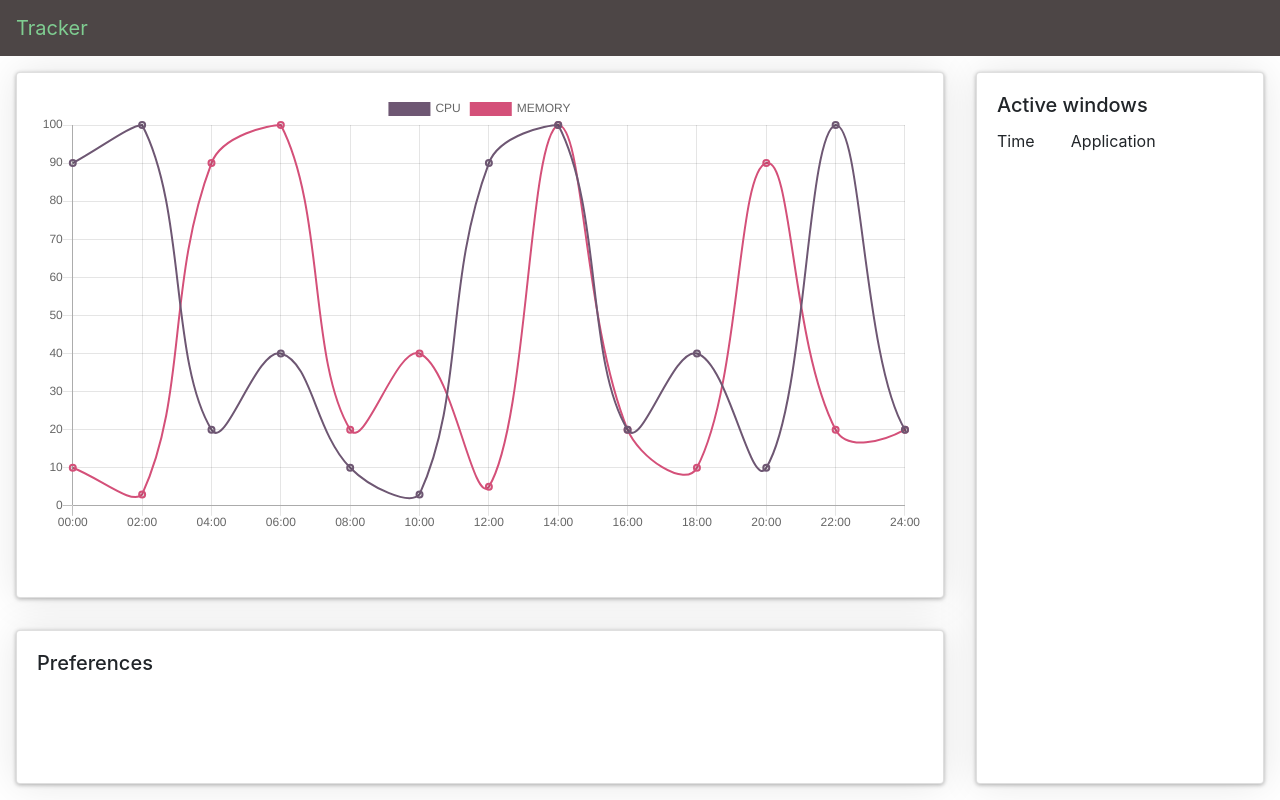
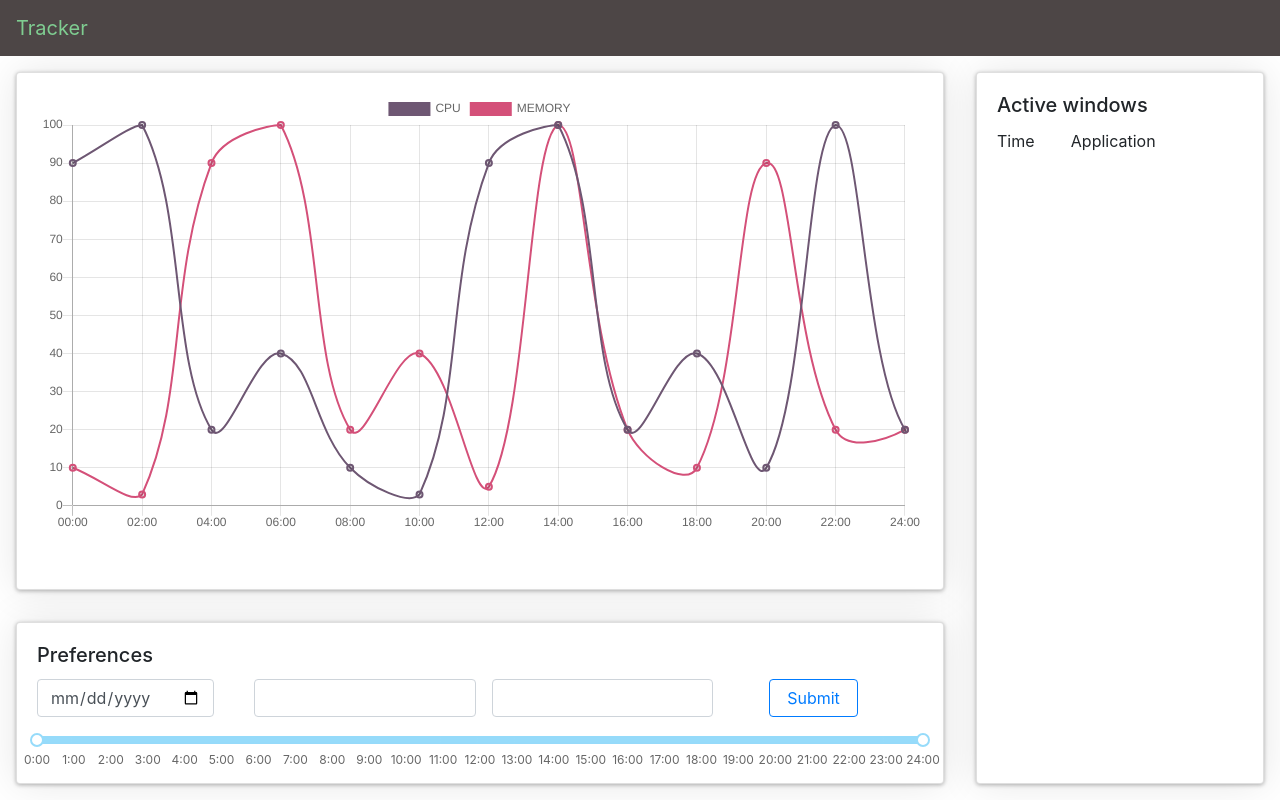
Before and after one commit to kiririnou/smilehackathon, a React app in the folder frontend/: page / in a window 1280 px wide. Built offline with nearby package versions, Linux system fonts and the light colour scheme.

Commit message:
add time slider

```diff
--- a/frontend/package.json
+++ b/frontend/package.json
@@ -33,6 +33,7 @@
     "chart.js": "^2.9.3",
     "css-loader": "^2.1.1",
     "mini-css-extract-plugin": "^0.5.0",
+    "rc-slider": "^9.2.2",
     "react": "^16.13.0",
     "react-bootstrap": "^1.0.0-beta.17",
     "react-chartjs-2": "^2.9.0",
--- a/frontend/src/components/UserInfoPage/Filter.js
+++ b/frontend/src/components/UserInfoPage/Filter.js
@@ -1,9 +1,25 @@
 import React from 'react';
 import Card from "react-bootstrap/Card";
+import Form from "react-bootstrap/Form";
+import Button from "react-bootstrap/Button";
 
-import'./css/Filter.css';
+import './css/Filter.css';
+import Range from "rc-slider/lib/Range";
+import 'rc-slider/assets/index.css';
 
 export default function(props){
+    function formatTime(){
+        const timeStamps = {};
+
+        for(let minutes = 0, idx = 0; minutes <= 1440; minutes+=60, idx++){
+            timeStamps[minutes] = `${Math.floor((minutes / 60))}:${(minutes % 60)}0`;
+        }
+
+        return timeStamps;
+    }
+
+
+
     return(
         <Card id={'filter'}>
             <Card.Body>
@@ -11,7 +27,24 @@ export default function(props){
                     Preferences
                 </Card.Title>
                 <Card.Text>
-
+                    <Form id={'filter-form'}>
+                        <Form.Group>
+                            <div id={'date-controls'}>
+                                <Form.Control type={'date'} id={'date-input'}/>
+                                <Form.Control type={'text'} id={'date-from'}/>
+                                <Form.Control type={'text'} id={'date-to'}/>
+                                <Button variant={'outline-primary'} id={'submit-date-btn'} type={'submit'}>Submit</Button>
+                            </div>
+                            <Range min={0}
+                                   max={1440}
+                                   marks={formatTime()}
+                                   defaultValue={[0, 1440]}
+                                   dots={true}
+                                   step={1}
+                                   pushable={1}
+                            />
+                        </Form.Group>
+                    </Form>
                 </Card.Text>
             </Card.Body>
         </Card>
--- a/frontend/src/components/UserInfoPage/css/Filter.css
+++ b/frontend/src/components/UserInfoPage/css/Filter.css
@@ -2,3 +2,25 @@
     grid-column: 1;
     grid-row: 2;
 }
+
+#date-input{
+    margin-bottom: 1rem;
+    width: 20%;
+    margin-right: 2rem;
+}
+
+#date-controls{
+    display: flex;
+}
+
+#date-controls #date-from, #date-controls #date-to{
+    width: 25%;
+    margin-left: 0.5rem;
+    margin-right: 0.5rem;
+}
+
+#submit-date-btn{
+    height: 100%;
+    width: 10%;
+    margin-left: 3rem;
+}
```
Also changed, not shown: 1 other file (tests, documents, lock files or other folders).
